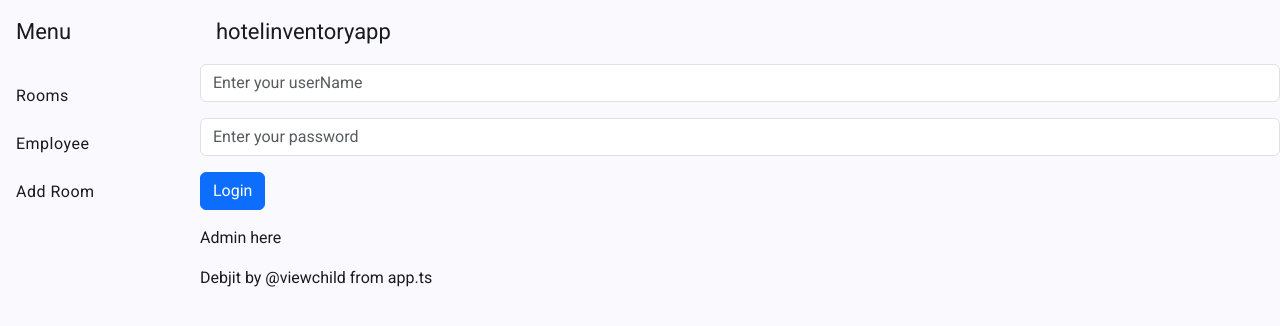
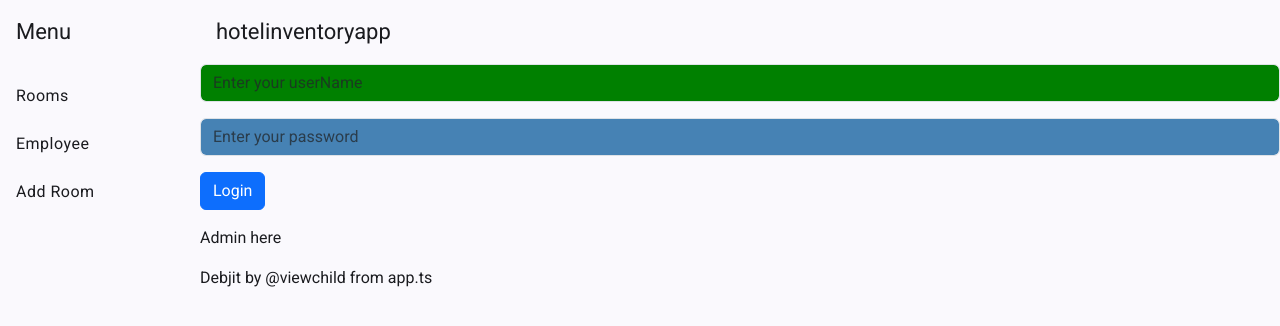
Before and after one commit to Shubhra7/Angular_ALL_Basic_to_Pro, an Angular app: page /login in a window 1280 px wide. Shown: the top 326 px of the page. Built offline with nearby package versions, Linux system fonts and the light colour scheme.

Commit message:
Custom directives done

```diff
--- /dev/null
+++ b/src/app/hover.ts
@@ -0,0 +1,40 @@
+import { Directive, ElementRef, HostListener, Input, Renderer2 } from '@angular/core';
+
+@Directive({
+  selector: '[appHover]'
+})
+export class Hover {
+
+  @Input() color: string = 'red';
+
+  constructor(private element: ElementRef, private renderer : Renderer2) {
+    console.log(this.element.nativeElement);
+   }
+
+   ngOnInit(){
+    //  this.element.nativeElement.style.backgroundColor = this.color;
+
+
+    // Renderer2: An Angular service for safely manipulating the DOM (styles, attributes, classes, event listeners).
+    // Works for Server Side Rendering also
+    this.renderer.setStyle(this.element.nativeElement, 'backgroundColor', this.color);
+   }
+
+  //  @HostListener used to listen any event on parent component
+   @HostListener('mouseenter') onMouseEnter(){
+    this.renderer.setStyle(
+      this.element.nativeElement,
+      'backgroundColor',
+      'green'
+    )
+   }
+
+   @HostListener('mouseleave') onMouseLeave(){
+    this.renderer.setStyle(
+      this.element.nativeElement,
+      'backgroundColor',
+      'white'
+    )
+   }
+
+}
--- a/src/app/login/login.html
+++ b/src/app/login/login.html
@@ -1,9 +1,27 @@
 <form>
   <div class="form-group mb-3">
-        <input type="email" class="form-control" name="name" id="name" [(ngModel)]="email" placeholder="Enter your userName">
+    <input
+      appHover
+      color="green"
+      type="email"
+      class="form-control"
+      name="name"
+      id="name"
+      [(ngModel)]="email"
+      placeholder="Enter your userName"
+    />
   </div>
   <div class="form-group mb-3">
-        <input type="password" class="form-control" name="password" id="password" [(ngModel)]="password" placeholder="Enter your password">
+    <input
+      appHover
+      color="steelblue"
+      type="password"
+      class="form-control"
+      name="password"
+      id="password"
+      [(ngModel)]="password"
+      placeholder="Enter your password"
+    />
   </div>
   <div class="form-group mb-3">
     <button class="btn btn-primary" (click)="Login()">Login</button>
--- a/src/app/login/login.ts
+++ b/src/app/login/login.ts
@@ -1,9 +1,10 @@
 import { Component } from '@angular/core';
 import { FormsModule } from '@angular/forms';
+import { Hover } from '../hover';
 
 @Component({
   selector: 'app-login',
-  imports: [FormsModule],
+  imports: [FormsModule, Hover],
   templateUrl: './login.html',
   styleUrl: './login.scss'
 })
```
Also changed, not shown: 1 other file (tests, documents, lock files or other folders). Lines whose indentation alone changed are shown as unchanged.
